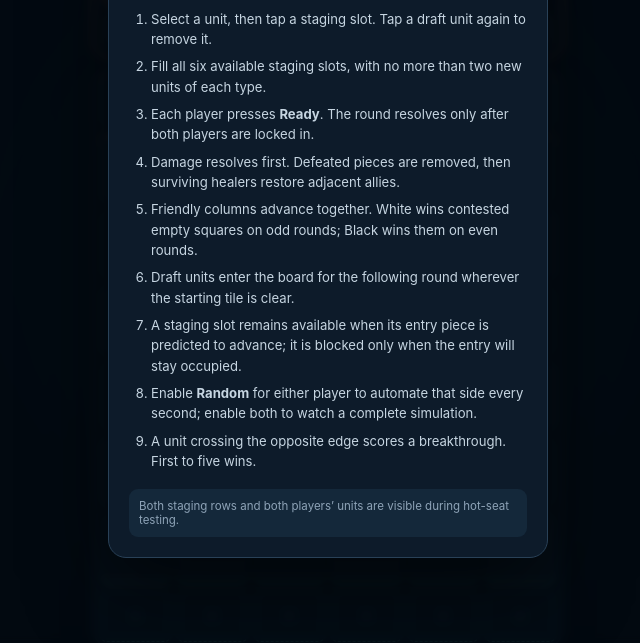
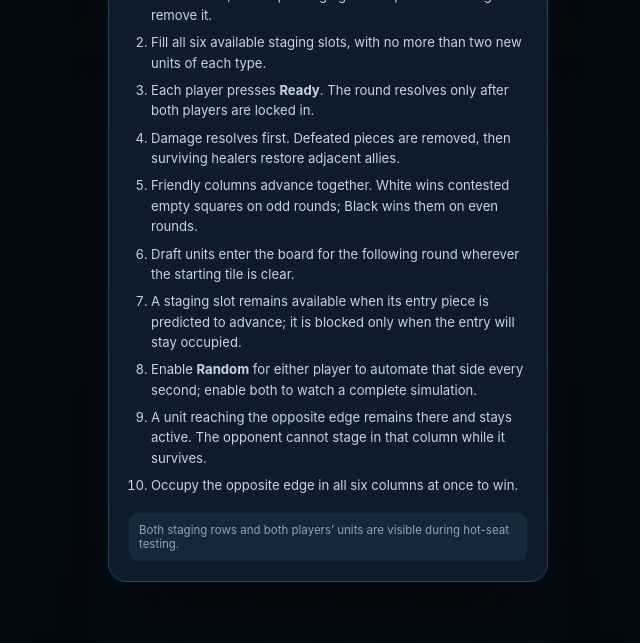
Before and after one commit to Saimoth/BoardGame, a website with bundled scripts: page index.html in a window 1280 px wide. Both pictures are taken after a click on the button "Open rules". Shown: the part 156-799 px from the top of the page, without its empty margins (312-952 px from the left). Built offline with nearby package versions, Linux system fonts and the light colour scheme.

Commit message:
Make six-column control the victory condition

```diff
--- a/index.html
+++ b/index.html
@@ -58,12 +58,13 @@
           <li>Draft units enter the board for the following round wherever the starting tile is clear.</li>
           <li>A staging slot remains available when its entry piece is predicted to advance; it is blocked only when the entry will stay occupied.</li>
           <li>Enable <strong>Random</strong> for either player to automate that side every second; enable both to watch a complete simulation.</li>
-          <li>A unit crossing the opposite edge scores a breakthrough. First to five wins.</li>
+          <li>A unit reaching the opposite edge remains there and stays active. The opponent cannot stage in that column while it survives.</li>
+          <li>Occupy the opposite edge in all six columns at once to win.</li>
         </ol>
         <p class="debug-note">Both staging rows and both players’ units are visible during hot-seat testing.</p>
       </form>
     </dialog>
 
-    <script type="module" src="./src/ui.js?v=rules-v2"></script>
+    <script type="module" src="./src/ui.js?v=columns-v1"></script>
   </body>
 </html>
```
